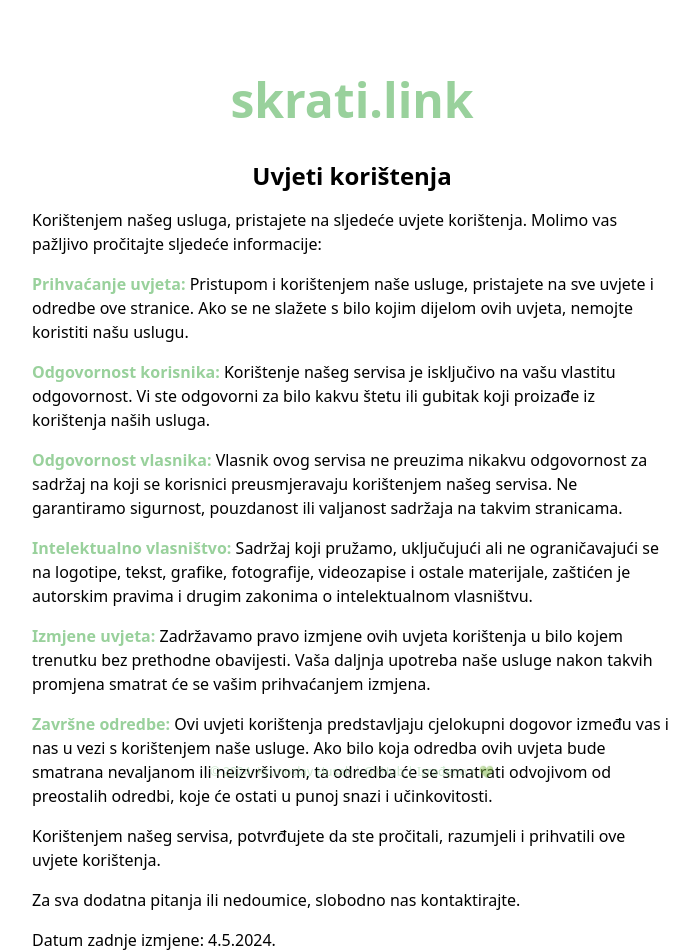
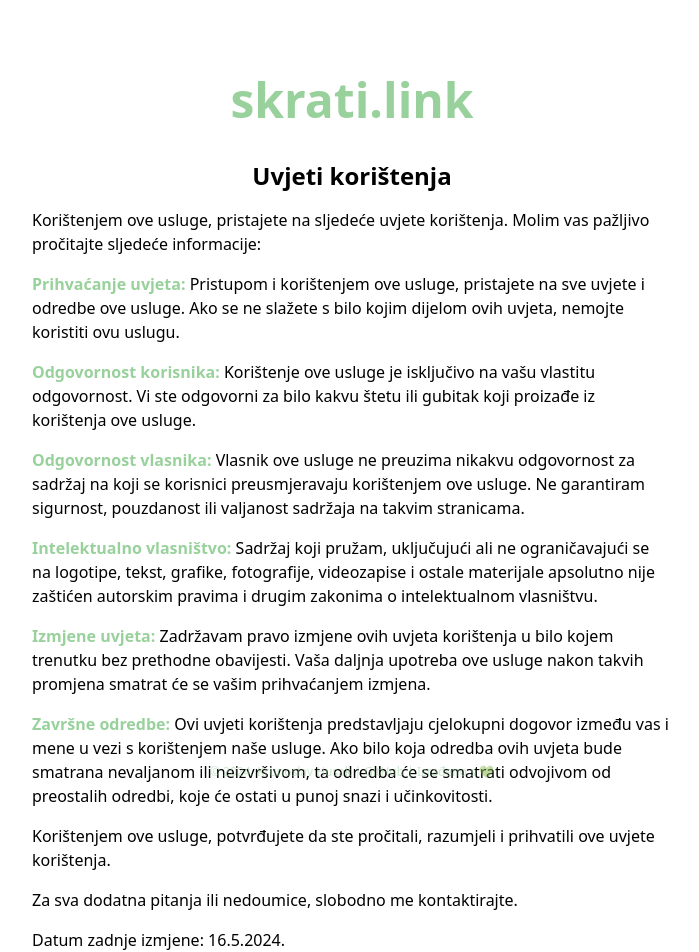
Before and after one commit to h00s/tinylink, a SvelteKit app in the folder frontend/: page /terms in a window 1280 px wide. Shown: the whole page, without its empty margins (288-987 px from the left). Built offline with nearby package versions, Linux system fonts and the light colour scheme.

Commit message:
Updated privacy and terms pages

```diff
--- a/frontend/src/routes/privacy/+page.svelte
+++ b/frontend/src/routes/privacy/+page.svelte
@@ -1,42 +1,35 @@
 <script>
-  import HeaderContainer from '$lib/components/HeaderContainer.svelte'
-  import Footer from '$lib/components/Footer.svelte'
+  import HeaderContainer from "$lib/components/HeaderContainer.svelte";
+  import Footer from "$lib/components/Footer.svelte";
 </script>
 
 <HeaderContainer>
-  <h2 class="pt-4 text-2xl font-extrabold text-center">
-    Pravila privatnosti
-  </h2>
+  <h2 class="pt-4 text-2xl font-extrabold text-center">Pravila privatnosti</h2>
 
   <p>
-    Ova Pravila privatnosti opisuju kako mi prikupljamo, koristimo i otkrivamo osobne podatke kada koristite našu uslugu i objašnjavaju vaša prava u vezi s tim podacima. Molimo vas pažljivo pročitajte ova pravila privatnosti prije nego što koristite našu uslugu.
+    Ova Pravila privatnosti opisuju kako prikupljam, koristim i otkrivam
+    osobne podatke kada koristite ovu uslugu i objašnjavaju vaša prava u vezi s
+    tim podacima. Molim vas, pažljivo pročitajte ova pravila privatnosti prije
+    nego što koristite ovu uslugu.
   </p>
   <p>
-    <b class="text-light-green">Prikupljanje podataka:</b> Pri korištenju naše usluge možemo prikupljati određene osobne podatke kao što su IP adrese, podaci o pregledniku, podaci o lokaciji i druge tehničke informacije koje nam pomažu poboljšati uslugu.
+    <b class="text-light-green">Prikupljanje podataka:</b> Pri korištenju ove usluge
+    ne prikupljaju se podaci kao što su IP adrese, podaci o pregledniku,
+    podaci o lokaciji i druge tehničke informacije. IP adresa se privremeno (do 24h)
+    pohranjuje u memoriji za potrebe ograničavanja prekomjernog korištenja usluge.
   </p>
   <p>
-    <b class="text-light-green">Upotreba podataka:</b> Osobne podatke koristimo isključivo radi pružanja i poboljšanja naše usluge. Ti podaci mogu se koristiti i za analizu trendova, administraciju web mjesta, praćenje kretanja korisnika i prikupljanje demografskih podataka.
+    <b class="text-light-green">Izmjene Pravila privatnosti:</b> Zadržavamo pravo
+    izmjene ovih Pravila privatnosti u bilo kojem trenutku. Bilo kakve promjene bit
+    će objavljene na ovoj stranici.
   </p>
   <p>
-    <b class="text-light-green">Otkrivanje podataka:</b> Nećemo prodavati, trgovati ili na bilo koji drugi način prenositi vaše osobne podatke trećim stranama bez vašeg pristanka, osim ako to nije potrebno radi pružanja usluge ili ako to zahtijeva zakon.
-  </p>
-  <p>
-    <b class="text-light-green">Sigurnost podataka:</b> Poduzimamo razumne mjere kako bismo zaštitili vaše osobne podatke od neovlaštenog pristupa, izmjene ili uništenja. Međutim, imajte na umu da nijedna metoda prijenosa preko interneta ili metoda elektroničke pohrane nije 100% sigurna i stoga ne možemo jamčiti apsolutnu sigurnost vaših podataka.
-  </p>
-  <p>
-    <b class="text-light-green">Dječja privatnost:</b> Naša usluga nije namijenjena osobama mlađim od 13 godina. Ne prikupljamo namjerno osobne podatke od djece mlađe od 13 godina. Ako saznamo da smo prikupili osobne podatke djeteta mlađeg od 13 godina, odmah ćemo poduzeti korake kako bismo te podatke izbrisali.
-  </p>
-  <p>
-    <b class="text-light-green">Izmjene Pravila privatnosti:</b> Zadržavamo pravo izmjene ovih Pravila privatnosti u bilo kojem trenutku. Bilo kakve promjene bit će objavljene na ovoj stranici, stoga redovito provjeravajte ovu stranicu radi ažuriranja.
-  </p>
-  <p>
-    Vaša upotreba naše usluge podrazumijeva vaše prihvaćanje ovih Pravila privatnosti. Ako imate bilo kakvih pitanja ili nedoumica, slobodno nas kontaktirajte.
+    Vaša upotreba naše usluge podrazumijeva vaše prihvaćanje ovih Pravila
+    privatnosti. Ako imate bilo kakvih pitanja ili nedoumica, slobodno nas
+    kontaktirajte.
   </p>
 
-  <p>
-    Datum zadnje izmjene: 4.5.2024.
-  </p>
-
+  <p>Datum zadnje izmjene: 16.5.2024.</p>
 </HeaderContainer>
 
 <Footer />
--- a/frontend/src/routes/terms/+page.svelte
+++ b/frontend/src/routes/terms/+page.svelte
@@ -1,51 +1,64 @@
 <script>
-  import HeaderContainer from '$lib/components/HeaderContainer.svelte'
-  import Footer from '$lib/components/Footer.svelte'
+  import HeaderContainer from "$lib/components/HeaderContainer.svelte";
+  import Footer from "$lib/components/Footer.svelte";
 </script>
 
 <HeaderContainer>
-  <h2 class="pt-4 text-2xl font-extrabold text-center">
-    Uvjeti korištenja
-  </h2>
-
-  <p>Korištenjem našeg usluga, pristajete na sljedeće uvjete korištenja. Molimo vas pažljivo pročitajte sljedeće informacije:</p>
+  <h2 class="pt-4 text-2xl font-extrabold text-center">Uvjeti korištenja</h2>
 
   <p>
-    <b class="text-light-green">Prihvaćanje uvjeta:</b> Pristupom i korištenjem naše usluge, pristajete na sve uvjete i odredbe ove stranice. Ako se ne slažete s bilo kojim dijelom ovih uvjeta, nemojte koristiti našu uslugu.
+    Korištenjem ove usluge, pristajete na sljedeće uvjete korištenja. Molim
+    vas pažljivo pročitajte sljedeće informacije:
   </p>
 
   <p>
-    <b class="text-light-green">Odgovornost korisnika:</b> Korištenje našeg servisa je isključivo na vašu vlastitu odgovornost. Vi ste odgovorni za bilo kakvu štetu ili gubitak koji proizađe iz korištenja naših usluga.
+    <b class="text-light-green">Prihvaćanje uvjeta:</b> Pristupom i korištenjem ove
+    usluge, pristajete na sve uvjete i odredbe ove usluge. Ako se ne slažete s
+    bilo kojim dijelom ovih uvjeta, nemojte koristiti ovu uslugu.
   </p>
 
   <p>
-    <b class="text-light-green">Odgovornost vlasnika:</b> Vlasnik ovog servisa ne preuzima nikakvu odgovornost za sadržaj na koji se korisnici preusmjeravaju korištenjem našeg servisa. Ne garantiramo sigurnost, pouzdanost ili valjanost sadržaja na takvim stranicama.
+    <b class="text-light-green">Odgovornost korisnika:</b> Korištenje ove usluge
+    je isključivo na vašu vlastitu odgovornost. Vi ste odgovorni za bilo kakvu štetu
+    ili gubitak koji proizađe iz korištenja ove usluge.
   </p>
 
   <p>
-    <b class="text-light-green">Intelektualno vlasništvo:</b> Sadržaj koji pružamo, uključujući ali ne ograničavajući se na logotipe, tekst, grafike, fotografije, videozapise i ostale materijale, zaštićen je autorskim pravima i drugim zakonima o intelektualnom vlasništvu.
+    <b class="text-light-green">Odgovornost vlasnika:</b> Vlasnik ove usluge ne
+    preuzima nikakvu odgovornost za sadržaj na koji se korisnici preusmjeravaju korištenjem
+    ove usluge. Ne garantiram sigurnost, pouzdanost ili valjanost sadržaja na
+    takvim stranicama.
   </p>
 
   <p>
-    <b class="text-light-green">Izmjene uvjeta:</b> Zadržavamo pravo izmjene ovih uvjeta korištenja u bilo kojem trenutku bez prethodne obavijesti. Vaša daljnja upotreba naše usluge nakon takvih promjena smatrat će se vašim prihvaćanjem izmjena.
+    <b class="text-light-green">Intelektualno vlasništvo:</b> Sadržaj koji pružam,
+    uključujući ali ne ograničavajući se na logotipe, tekst, grafike, fotografije,
+    videozapise i ostale materijale apsolutno nije zaštićen autorskim pravima i drugim zakonima
+    o intelektualnom vlasništvu.
   </p>
 
   <p>
-    <b class="text-light-green">Završne odredbe:</b> Ovi uvjeti korištenja predstavljaju cjelokupni dogovor između vas i nas u vezi s korištenjem naše usluge. Ako bilo koja odredba ovih uvjeta bude smatrana nevaljanom ili neizvršivom, ta odredba će se smatrati odvojivom od preostalih odredbi, koje će ostati u punoj snazi i učinkovitosti.
+    <b class="text-light-green">Izmjene uvjeta:</b> Zadržavam pravo izmjene ovih
+    uvjeta korištenja u bilo kojem trenutku bez prethodne obavijesti. Vaša daljnja
+    upotreba ove usluge nakon takvih promjena smatrat će se vašim prihvaćanjem izmjena.
   </p>
 
   <p>
-    Korištenjem našeg servisa, potvrđujete da ste pročitali, razumjeli i prihvatili ove uvjete korištenja.
+    <b class="text-light-green">Završne odredbe:</b> Ovi uvjeti korištenja predstavljaju
+    cjelokupni dogovor između vas i mene u vezi s korištenjem naše usluge. Ako bilo
+    koja odredba ovih uvjeta bude smatrana nevaljanom ili neizvršivom, ta odredba
+    će se smatrati odvojivom od preostalih odredbi, koje će ostati u punoj snazi
+    i učinkovitosti.
   </p>
 
   <p>
-    Za sva dodatna pitanja ili nedoumice, slobodno nas kontaktirajte.
+    Korištenjem ove usluge, potvrđujete da ste pročitali, razumjeli i
+    prihvatili ove uvjete korištenja.
   </p>
 
-  <p>
-    Datum zadnje izmjene: 4.5.2024.
-  </p>
+  <p>Za sva dodatna pitanja ili nedoumice, slobodno me kontaktirajte.</p>
 
+  <p>Datum zadnje izmjene: 16.5.2024.</p>
 </HeaderContainer>
 
 <Footer />
```
